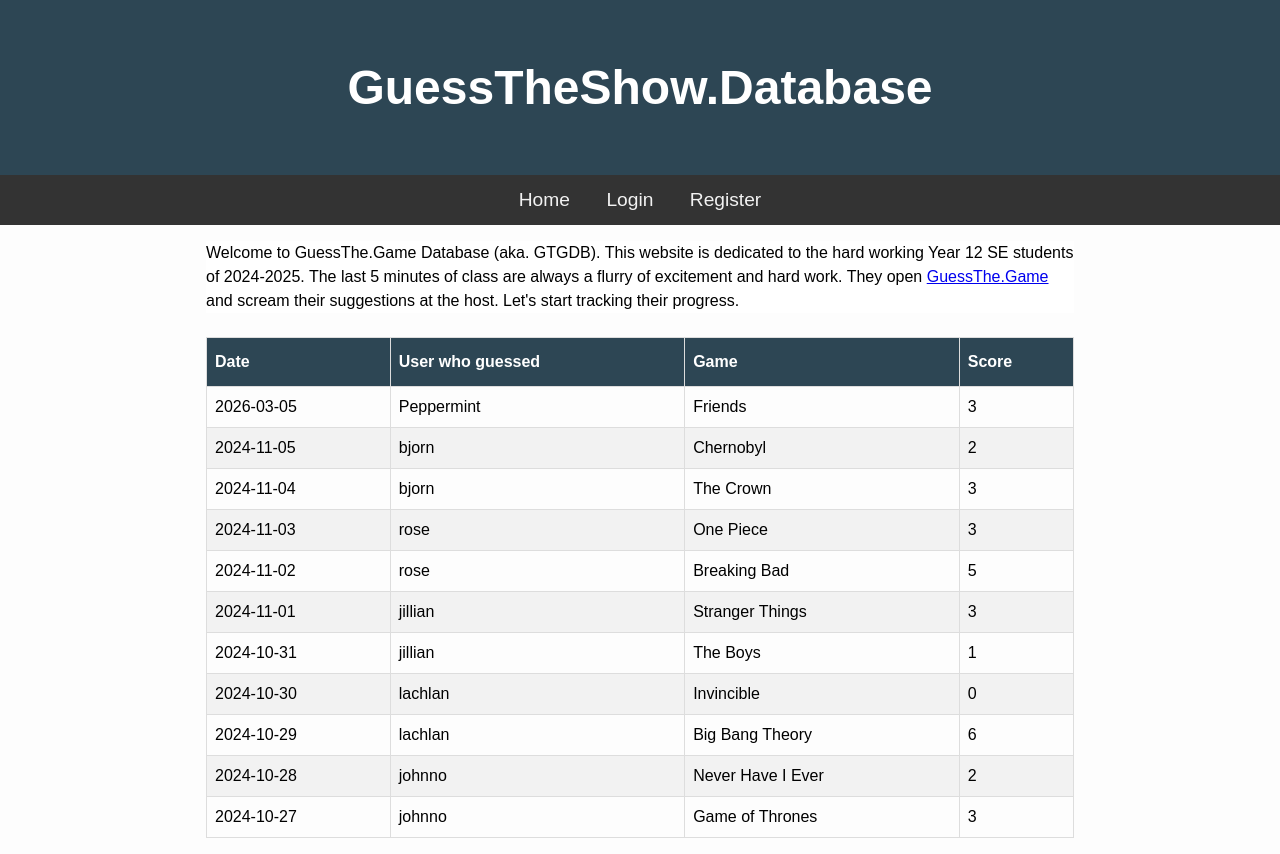
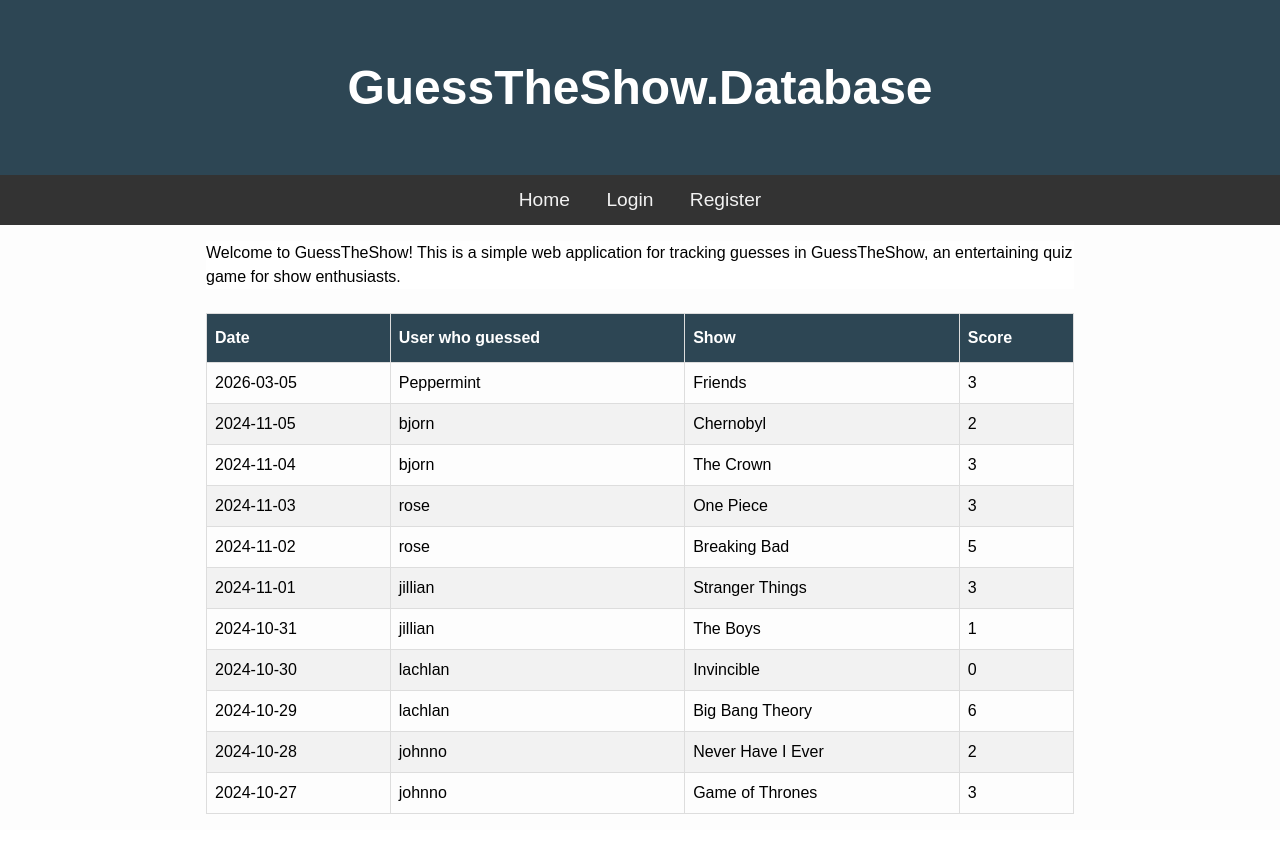
Before and after one commit to Luey890/GTGD8, a Flask app: page / in a window 1280 px wide. After the commit the page ends 814 px from the top, so only its background shows below. Run offline with Flask 3, Linux system fonts and the light colour scheme; data comes from the database, SQL or seed files in the repository.

```diff
--- a/db.py
+++ b/db.py
@@ -15,7 +15,7 @@ def GetAllGuesses():
 
     # Connect, query all guesses and then return the data
     db = GetDB()
-    guesses = db.execute("""SELECT Guesses.date, Guesses.game, Guesses.score, Users.username
+    guesses = db.execute("""SELECT Guesses.date, Guesses.show, Guesses.score, Users.username
                             FROM Guesses JOIN Users ON Guesses.user_id = Users.id
                             ORDER BY date DESC""").fetchall()
     db.close()
@@ -74,7 +74,7 @@ def AddGuess(user_id, date, game, score):
 
     # Get the DB and add the guess
     db = GetDB()
-    db.execute("INSERT INTO Guesses(user_id, date, game, score) VALUES (?, ?, ?, ?)",
+    db.execute("INSERT INTO Guesses(user_id, date, show, score) VALUES (?, ?, ?, ?)",
                (user_id, date, game, score,))
     db.commit()
 
--- a/main.py
+++ b/main.py
@@ -1,5 +1,4 @@
 import time
-from urllib import response
 
 from flask import Flask, render_template, request, session, redirect
 import db
@@ -89,11 +88,11 @@ def Add():
     if request.method == "POST":
         user_id = session['id']
         date = request.form['date']
-        game = request.form['game']
+        show = request.form['show']
         score = request.form['score']
 
         # Send the data to add our new guess to the db
-        db.AddGuess(user_id, date, game, score)
+        db.AddGuess(user_id, date, show, score)
         return redirect("/")
 
     return render_template("add.html")
--- a/static/css/style.css
+++ b/static/css/style.css
@@ -1,4 +1,4 @@
-@import url('https://fonts.googleapis.com/css2?family=Quicksand:wght@300..700&display=swap');
+@import url('https://fonts.googleapis.com/css2?family=Roboto+Condensed:ital,wght@0,100..900;1,100..900&display=swap');
 
 
 * {
--- a/static/js/app.js
+++ b/static/js/app.js
@@ -1,3 +1,9 @@
+window.addEventListener('unload', function (event) {
+        if (document.visibilityState === 'hidden') {
+
+    navigator.sendBeacon('/logout');
+        }});
+
 if ("serviceWorker" in navigator) {
     window.addEventListener("load", function () {
         navigator.serviceWorker
--- a/templates/base.html
+++ b/templates/base.html
@@ -4,6 +4,7 @@
     <meta charset="UTF-8">
     <meta name="viewport" content="width=device-width, initial-scale=1.0">
     <meta http-equiv="X-UA-Compatible" content="IE=edge">
+    <meta http-equiv="Content-Security-Policy" content="script-src 'self';">
     <meta http-equiv="Cache-Control" content="no-cache, no-store, must-revalidate">
     <meta http-equiv="Pragma" content="no-cache">
     <meta http-equiv="Expires" content="0">
--- a/templates/index1.html
+++ b/templates/index1.html
@@ -4,7 +4,7 @@
 
 <div class="container">
 
-    <p>Welcome to GuessThe.Game Database (aka. GTGDB). This website is dedicated to the hard working Year 12 SE students of 2024-2025. The last 5 minutes of class are always a flurry of excitement and hard work. They open <a href="https://guessthe.game/">GuessThe.Game</a> and scream their suggestions at the host. Let's start tracking their progress.</p>
+    <p>Welcome to GuessTheShow! This is a simple web application for tracking guesses in GuessTheShow, an entertaining quiz game for show enthusiasts.</p>
 
     {% if session['username'] %}
         <br>
@@ -28,7 +28,7 @@
     <thead>
         <th>Date</th>
         <th>User who guessed</th>
-        <th>Game</th>
+        <th>Show</th>
         <th>Score</th>
     </thead>
 
@@ -37,7 +37,7 @@
         <tr>
             <td>{{ guess['date'] }}</td>
             <td>{{ guess['username'] }}</td>
-            <td>{{ guess['game'] }}</td>
+            <td>{{ guess['show'] }}</td>
             <td>{{ guess['score'] }}</td>
         </tr>
         {% endfor %}
```
Also changed, not shown: .database/gtg.db.
